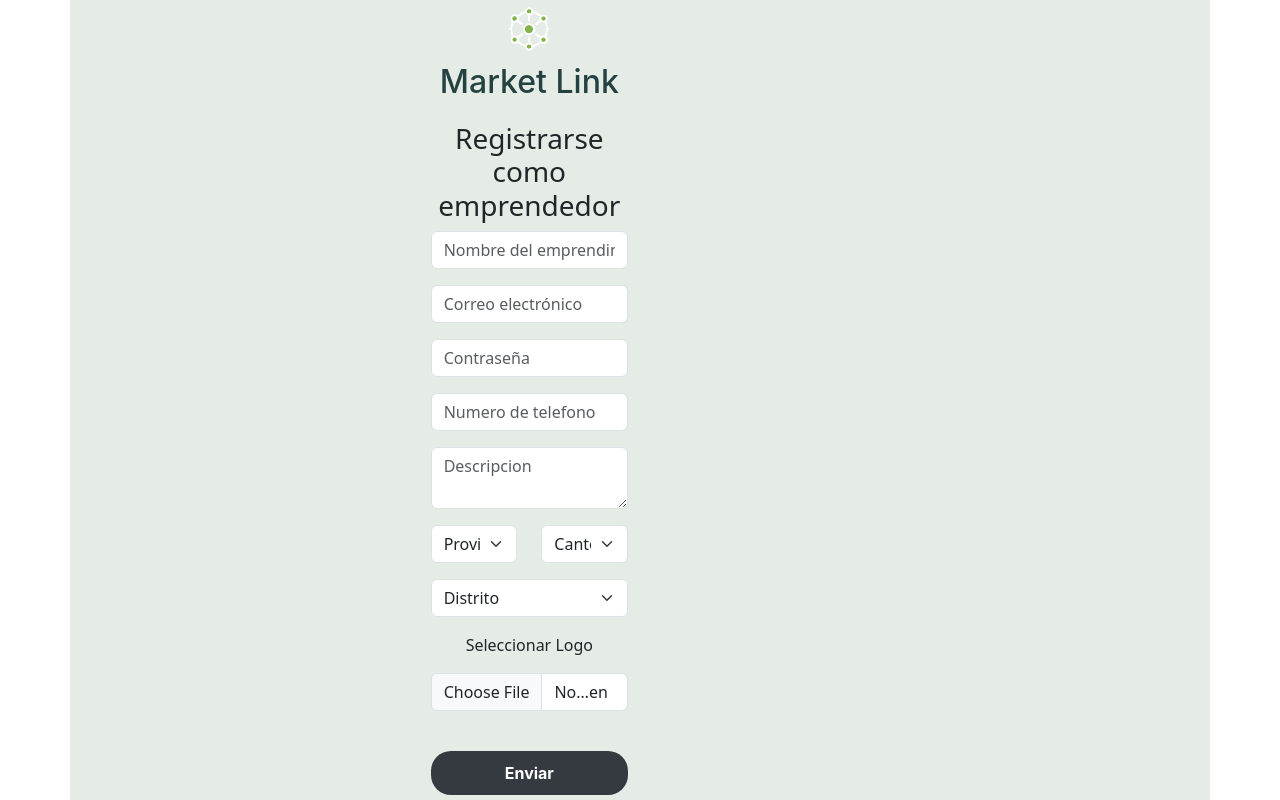
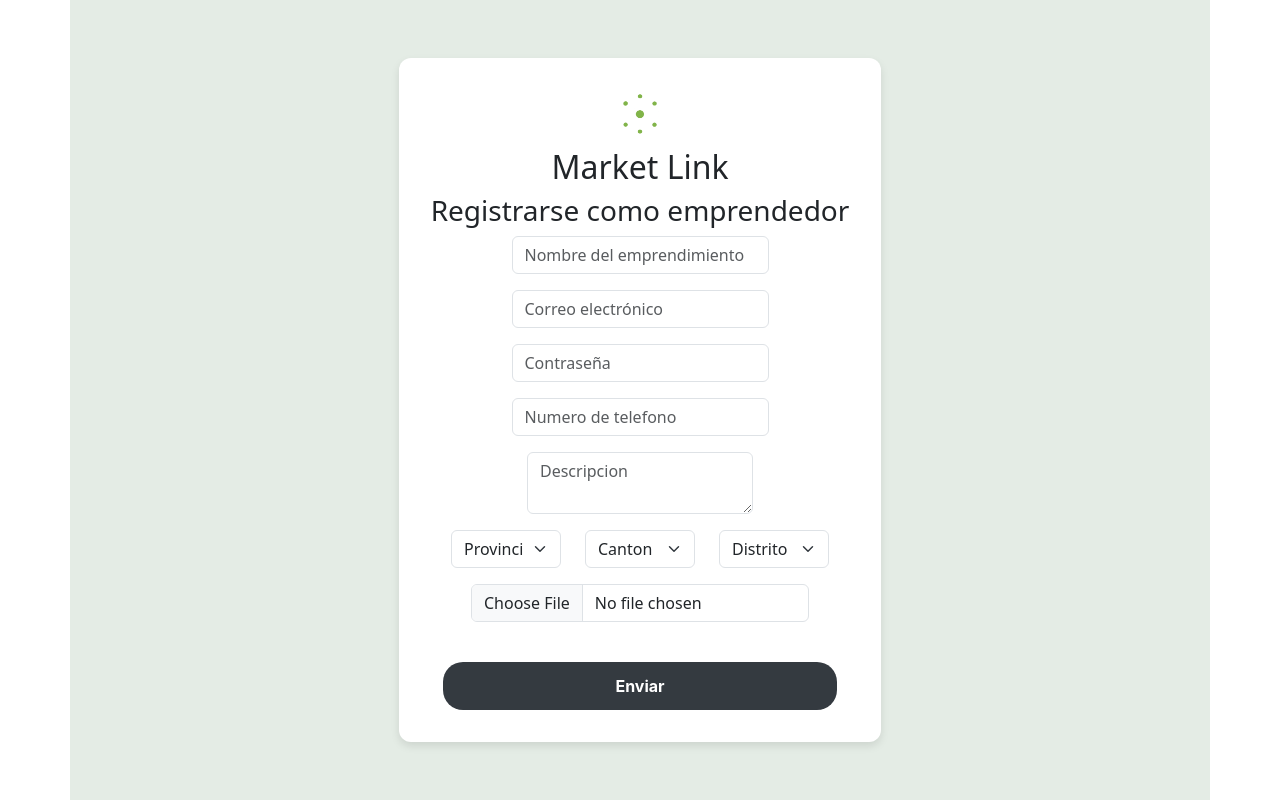
Before and after one commit to Diegomm146/IC5821_Proyecto_Programado, a React (Vite) app in the folder marketlink/: page /register-entrepreneur in a window 1280 px wide. Built offline with nearby package versions, Linux system fonts and the light colour scheme.

Commit message:
registro de emprendedores exitosa
faltan validaciones y así, pero se va avanzando

```diff
--- a/marketlink/screens/entrepreneurRegistration/EntrepreneurRegistration.module.css
+++ b/marketlink/screens/entrepreneurRegistration/EntrepreneurRegistration.module.css
@@ -1,15 +1,22 @@
 .registrationContainer {
-    background-color: #E4ECE5;
+    background: #E4ECE5;
     text-align: center;
     width: 100%;
-    height: 100vh;
+    min-height: 100vh;
     display: flex;
     justify-content: center;
     align-items: center;
   }
 
-.registrationLogo {
-    margin-bottom: 20px;
+  .registrationFormCol {
+    background-color: #fff;
+    padding: 2rem;
+    border-radius: 12px;
+    box-shadow: 0 4px 8px rgba(0, 0, 0, 0.1);
+    width: auto;
+    min-width: 300px;
+    max-width: 500px;
+    margin: auto;
   }
 
   .formRows {
@@ -17,45 +24,35 @@
     flex-direction: column;
     justify-content: center;
     align-items: center;
-    height: 100%;
-}
-
-.registrationTitle {
-    font-family: 'Inter', sans-serif;
-    color: #244242;
-    margin-bottom: 20px;
   }
 
   .formContainer {
     display: flex;
     flex-direction: column;
     align-items: center;
-    max-width: 600px; /* Increase the max-width as per your requirement */
+    width: 100%;
+    max-width: 500px;
     margin: auto;
   }
-
   .formInputs {
     font-family: 'Inter', sans-serif;
-    padding: 10px;
-    text-align: left;
+    padding: 0.75rem;
+    margin-bottom: 1rem;
     border-radius: 20px;
-    margin-bottom: 20px;
-    width: 100%;
-    max-width: 600px; /* Increase the max-width as per your requirement */
+    border: 1px solid #ced4da;
     background-color: #f8f9fa;
-    border: 1px solid #ced4da;
+    width: calc(100% - 1.5rem);
+    box-sizing: border-box;
   }
 
   .submitButton {
-    text-align: center;
     font-family: 'Inter', sans-serif;
-    background-color: #343a40;
-    border: none;
+    background: #343a40;
     border-radius: 20px;
-    padding: 10px;
-    width: 100%;
-    cursor: pointer;
+    padding: 0.75rem 1.5rem;
+    width: calc(100% - 1.5rem);
     color: white;
     font-weight: bold;
     margin-top: 1rem;
+    border: none;
   }
--- a/marketlink/screens/entrepreneurRegistration/EntrepreneurRegistration.tsx
+++ b/marketlink/screens/entrepreneurRegistration/EntrepreneurRegistration.tsx
@@ -1,7 +1,10 @@
 import React, { useState } from 'react';
 import { Form, Button, Container, Row, Col } from 'react-bootstrap';
 import styles from './EntrepreneurRegistration.module.css';
-
+import { db, auth, storage } from '../../src/firebaseConfig';
+import { createUserWithEmailAndPassword, getAuth } from "firebase/auth";
+import { doc, getFirestore, setDoc } from "firebase/firestore";
+import { ref, uploadBytes, getDownloadURL, getStorage } from "firebase/storage";
 
 const EntrepreneurRegistration: React.FC = () => {
 
@@ -15,16 +18,44 @@ const [canton, setCanton] = useState('');
 const [district, setDistrict] = useState('');
 const [logo, setLogo] = useState<File | null>(null);
 
-const handleSubmit = (event: React.FormEvent<HTMLFormElement>) => {
+const handleSubmit = async (event: React.FormEvent<HTMLFormElement>) => {
 event.preventDefault();
+
+try {
+    const userCredential = await createUserWithEmailAndPassword(
+    auth,
+    email,
+    password
+    );
+    const user = userCredential.user;
+
+    let logoUrl = '';
+    if (logo) {
+    const logoStorageRef = ref(storage, `logos/${user.uid}/${logo.name}`);
+    const uploadTaskSnapshot = await uploadBytes(logoStorageRef, logo);
+    logoUrl = await getDownloadURL(uploadTaskSnapshot.ref);
+    }
+
+    await setDoc(doc(db, 'Entrepreneur', user.uid), {
+    name: businessName,
+    contactInfo: email,
+    description,
+    logoURL: logoUrl
+    });
+
+    console.log("User profile created with UID: ", user.uid);
+} catch (e) {
+    console.error("Error in user registration: ", e);
+}
 };
 
-const handleFileChange = (event: React.ChangeEvent<HTMLInputElement>) => {
-const fileList = event.target.files;
-if (fileList) {
-    setLogo(fileList[0]);
+
+    function handleFileChange(event: React.ChangeEvent<HTMLInputElement>): void {
+        const file = event.target.files?.[0];
+        if (file) {
+            setLogo(file);
         }
-};
+    }
 
 return (
 <Container className={styles.registrationContainer}>
@@ -42,16 +73,15 @@ return (
     </div>
     <Form onSubmit={handleSubmit} className={styles.formContainer}>
     <h3 className={styles.iniciarSesion}>Registrarse como emprendedor</h3>
-        <Form.Group controlId="formBusinessName" className="mb-3">
+    <Form.Group className="mb-3">
         <Form.Control
         type="text"
         placeholder="Nombre del emprendimiento"
-            className={styles.formControl}
         value={businessName}
         onChange={(e) => setBusinessName(e.target.value)}
         />
     </Form.Group>
-        <Form.Group controlId="formEmail" className="mb-3">
+    <Form.Group className="mb-3">
         <Form.Control
         type="email"
         placeholder="Correo electrónico"
@@ -59,7 +89,7 @@ return (
         onChange={(e) => setEmail(e.target.value)}
         />
     </Form.Group>
-        <Form.Group controlId="formPassword" className="mb-3">
+    <Form.Group className="mb-3">
         <Form.Control
         type="password"
         placeholder="Contraseña"
@@ -67,7 +97,7 @@ return (
         onChange={(e) => setPassword(e.target.value)}
         />
     </Form.Group>
-        <Form.Group controlId="formPhoneNumber" className="mb-3">
+    <Form.Group className="mb-3">
         <Form.Control
         type="tel"
         placeholder="Numero de telefono"
@@ -75,7 +105,7 @@ return (
         onChange={(e) => setPhoneNumber(e.target.value)}
         />
     </Form.Group>
-        <Form.Group controlId="formDescription" className="mb-3">
+    <Form.Group className="mb-3">
         <Form.Control
         as="textarea"
         placeholder="Descripcion"
@@ -85,30 +115,26 @@ return (
     </Form.Group>
     {/* Dropdowns for Province, Canton, District */}
     {/* Replace with actual options */}
-        <Row>
+    <Row className="mb-3">
         <Col>
-            <Form.Select value={province} onChange={(e) => setProvince(e.target.value)} className="mb-3">
+        <Form.Select value={province} onChange={(e) => setProvince(e.target.value)}>
             <option>Provincia</option>
         </Form.Select>
         </Col>
         <Col>
-            <Form.Select value={canton} onChange={(e) => setCanton(e.target.value)} className="mb-3">
+        <Form.Select value={canton} onChange={(e) => setCanton(e.target.value)}>
             <option>Canton</option>
         </Form.Select>
         </Col>
         <Col>
-            <Form.Select value={district} onChange={(e) => setDistrict(e.target.value)} className="mb-3">
+        <Form.Select value={district} onChange={(e) => setDistrict(e.target.value)}>
             <option>Distrito</option>
         </Form.Select>
         </Col>
     </Row>
     <Form.Group controlId="formFile" className="mb-4">
-            <Form.Label htmlFor="logoUpload" className="mb-3">
-            Seleccionar Logo
-            </Form.Label>
         <Form.Control
         type="file"
-            id="logoUpload"
         onChange={handleFileChange}
         className="form-control-file"
         />
--- a/marketlink/src/App.tsx
+++ b/marketlink/src/App.tsx
@@ -1,4 +1,4 @@
-import React, { ReactNode } from 'react';
+import { ReactNode } from 'react';
 import { Routes, Route } from 'react-router-dom';
 import Login from '../screens/login/Login';
 import RegisterClient from '../screens/registerClient/RegisterClient';
--- /dev/null
+++ b/marketlink/src/firebaseConfig.tsx
@@ -0,0 +1,28 @@
+// Import the functions you need from the SDKs you need
+import { initializeApp } from "firebase/app";
+import { getFirestore } from "firebase/firestore";
+import { getAnalytics } from "firebase/analytics";
+import { getAuth } from "firebase/auth";
+import { getStorage } from "firebase/storage";
+
+// TODO: Add SDKs for Firebase products that you want to use
+// https://firebase.google.com/docs/web/setup#available-libraries
+
+const firebaseConfig = {
+apiKey: "AIzaSyD4tPERKEKE-M4J2o3_speCJHZaT3S3ADY",
+authDomain: "marketlink-46ead.firebaseapp.com",
+projectId: "marketlink-46ead",
+storageBucket: "marketlink-46ead.appspot.com",
+messagingSenderId: "841542913457",
+appId: "1:841542913457:web:4556a3fb249ac877528190",
+measurementId: "G-QGMK19K8LS"
+};
+
+const app = initializeApp(firebaseConfig);
+console.log('Firebase App initialized:', app);
+
+const db = getFirestore(app);
+const auth = getAuth(app);
+const storage = getStorage(app);
+
+export { db, auth, storage };
--- a/package.json
+++ b/package.json
@@ -1,6 +1,7 @@
 {
   "dependencies": {
     "bootstrap": "^5.3.3",
-    "bootstrap-icons": "^1.11.3"
+    "bootstrap-icons": "^1.11.3",
+    "firebase": "^10.11.0"
   }
 }
```
Also changed, not shown: 1 other file (tests, documents, lock files or other folders). Lines whose indentation alone changed are shown as unchanged.
